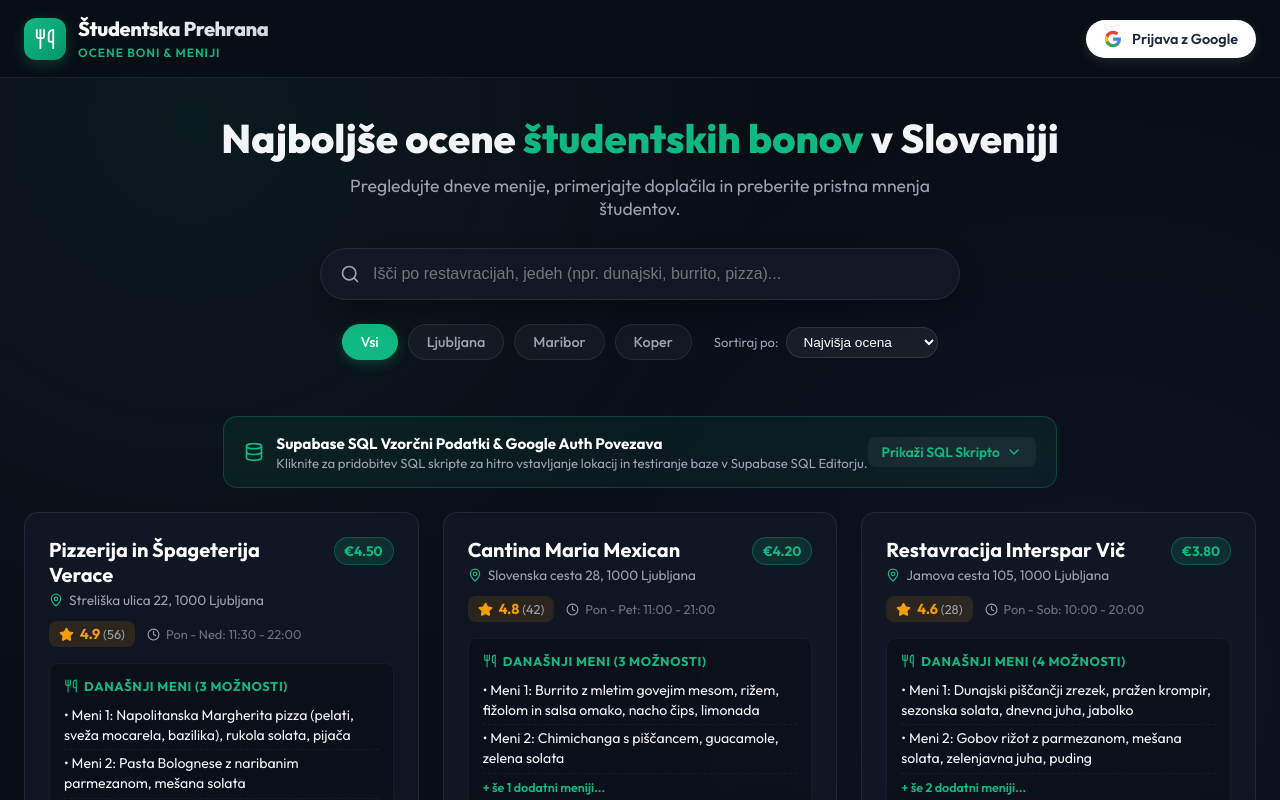
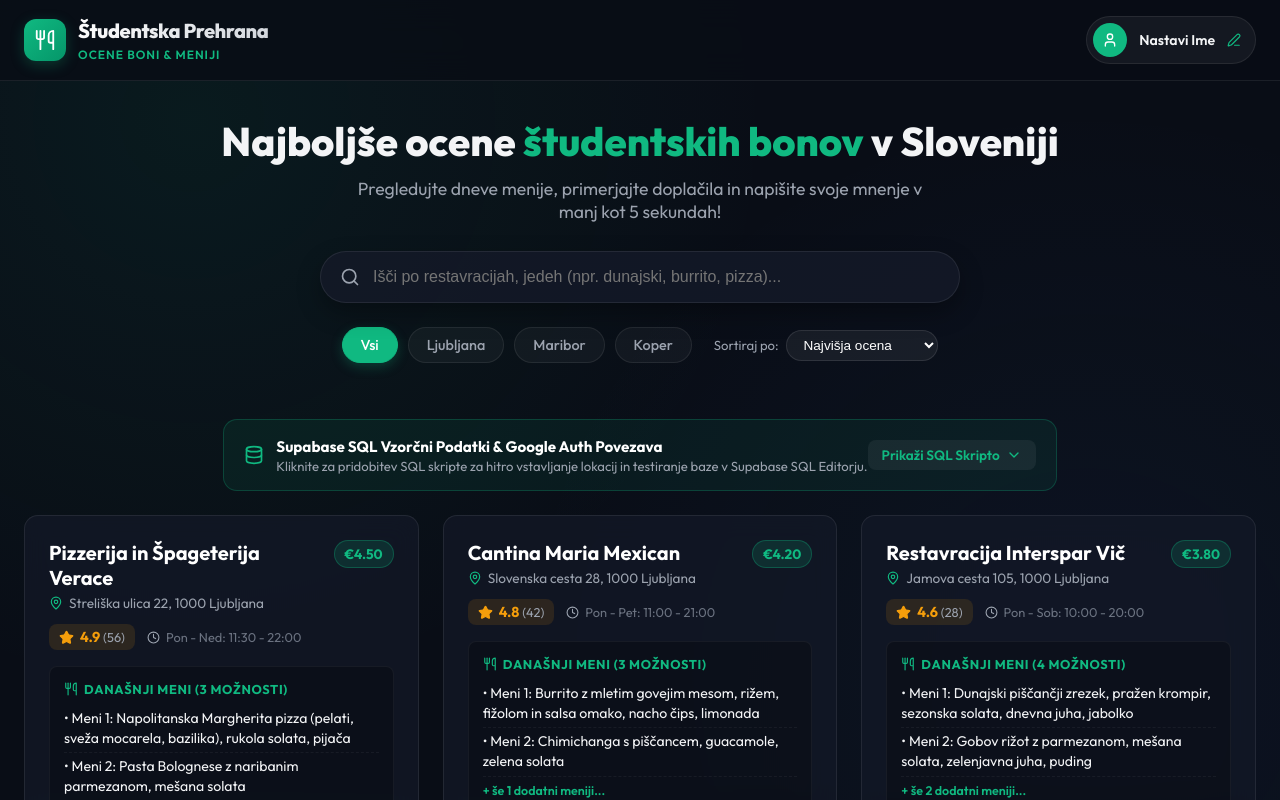
Before and after one commit to janjjjan/studentmealrating, a Next.js app: page / in a window 1280 px wide. Shown: the top 800 px of the page. Built offline with nearby package versions, Linux system fonts and the light colour scheme; no server answers; the database is empty.

Commit message:
Allow instant review submission with student nickname without mandatory auth login

```diff
--- a/src/app/page.tsx
+++ b/src/app/page.tsx
@@ -1,7 +1,7 @@
 'use client';
 
 import { useState, useEffect } from 'react';
-import { Search, Sparkles, Filter, ShieldCheck, PlusCircle } from 'lucide-react';
+import { Search, Filter } from 'lucide-react';
 import { User } from '@supabase/supabase-js';
 import { createClient } from '@/lib/supabase/client';
 import { LocationWithDetails, Review } from '@/lib/supabase/types';
@@ -26,25 +26,16 @@ export default function Home() {
   const [activeMenuLocation, setActiveMenuLocation] = useState<LocationWithDetails | null>(null);
   const [activeReviewLocation, setActiveReviewLocation] = useState<LocationWithDetails | null>(null);
 
-  // Supabase Auth listener & initial fetch
+  // Initial fetch from Supabase if connected
   useEffect(() => {
     const supabase = createClient();
 
-    // Get current user
     supabase.auth.getUser().then(({ data }) => {
       if (data?.user) {
         setUser(data.user);
       }
     });
 
-    // Listen for auth state changes (e.g. login via Google redirect)
-    const { data: authListener } = supabase.auth.onAuthStateChange(
-      (_event, session) => {
-        setUser(session?.user ?? null);
-      }
-    );
-
-    // Fetch locations & daily menus from Supabase
     const loadSupabaseData = async () => {
       try {
         const { data: locsData, error: locsError } = await supabase
@@ -56,17 +47,15 @@ export default function Home() {
           `);
 
         if (locsError || !locsData || locsData.length === 0) {
-          console.log('Supabase check: No remote rows found or DB setup pending. Using demo dataset.');
+          console.log('Supabase check: Using dataset.');
           return;
         }
 
-        // Map Supabase rows to our interface
         const mappedLocations: LocationWithDetails[] = locsData.map((loc: any) => {
           const reviews = loc.reviews || [];
           const totalRating = reviews.reduce((sum: number, r: any) => sum + (r.rating || 0), 0);
           const avgRating = reviews.length > 0 ? totalRating / reviews.length : undefined;
 
-          // Find today's daily menu
           const todayStr = new Date().toISOString().split('T')[0];
           const todayMenu = loc.daily_menus?.find((m: any) => m.menu_date === todayStr) || loc.daily_menus?.[0];
 
@@ -95,10 +84,6 @@ export default function Home() {
     };
 
     loadSupabaseData();
-
-    return () => {
-      authListener.subscription.unsubscribe();
-    };
   }, []);
 
   const handleLogout = async () => {
@@ -163,7 +148,7 @@ export default function Home() {
           Najboljše ocene <span style={{ color: '#10b981' }}>študentskih bonov</span> v Sloveniji
         </h1>
         <p className="hero-subtitle">
-          Pregledujte dneve menije, primerjajte doplačila in preberite pristna mnenja študentov.
+          Pregledujte dneve menije, primerjajte doplačila in napišite svoje mnenje v manj kot 5 sekundah!
         </p>
 
         {/* Search Input */}
@@ -264,10 +249,6 @@ export default function Home() {
         user={user}
         onClose={() => setActiveReviewLocation(null)}
         onAddReview={handleAddReview}
-        onOpenAuthModal={() => {
-          setActiveReviewLocation(null);
-          setIsAuthModalOpen(true);
-        }}
       />
     </main>
   );
--- a/src/components/Header.tsx
+++ b/src/components/Header.tsx
@@ -1,6 +1,7 @@
 'use client';
 
-import { Utensils, LogOut, Sparkles, User as UserIcon } from 'lucide-react';
+import { useState, useEffect } from 'react';
+import { Utensils, User as UserIcon, Edit3 } from 'lucide-react';
 import { User } from '@supabase/supabase-js';
 
 interface HeaderProps {
@@ -10,6 +11,23 @@ interface HeaderProps {
 }
 
 export function Header({ user, onOpenAuthModal, onLogout }: HeaderProps) {
+  const [nickname, setNickname] = useState('');
+
+  useEffect(() => {
+    const stored = localStorage.getItem('student_reviewer_name');
+    if (stored) {
+      setNickname(stored);
+    }
+  }, []);
+
+  const handlePromptNickname = () => {
+    const newName = prompt('Vnesite vaše ime oz. vzdevek za pisanje ocen:', nickname || 'Študent');
+    if (newName && newName.trim()) {
+      setNickname(newName.trim());
+      localStorage.setItem('student_reviewer_name', newName.trim());
+    }
+  };
+
   return (
     <header className="site-header">
       <div className="header-container">
@@ -24,55 +42,22 @@ export function Header({ user, onOpenAuthModal, onLogout }: HeaderProps) {
           </div>
         </div>
 
-        {/* User Auth Section */}
-        <div style={{ display: 'flex', alignItems: 'center', gap: '14px' }}>
-          {user ? (
-            <div className="user-profile-badge">
-              <div className="user-avatar">
-                {user.user_metadata?.avatar_url ? (
-                  // eslint-disable-next-next/no-img-element
-                  <img src={user.user_metadata.avatar_url} alt={user.email || 'Uporabnik'} />
-                ) : (
-                  user.email?.charAt(0).toUpperCase() || <UserIcon size={16} />
-                )}
-              </div>
-              <span style={{ fontSize: '0.88rem', fontWeight: 600, color: '#f3f4f6' }}>
-                {user.user_metadata?.full_name || user.email?.split('@')[0]}
-              </span>
-              <button
-                onClick={onLogout}
-                className="btn-logout"
-                title="Odjava"
-              >
-                <LogOut size={16} />
-              </button>
+        {/* User Profile / Nickname Badge */}
+        <div style={{ display: 'flex', alignItems: 'center', gap: '12px' }}>
+          <button
+            onClick={handlePromptNickname}
+            className="user-profile-badge"
+            style={{ cursor: 'pointer' }}
+            title="Spremenci svoj vzdevek za ocenjevanje"
+          >
+            <div className="user-avatar">
+              <UserIcon size={16} />
             </div>
-          ) : (
-            <button
-              onClick={onOpenAuthModal}
-              className="btn-google-login"
-            >
-              <svg width="18" height="18" viewBox="0 0 24 24">
-                <path
-                  fill="#4285F4"
-                  d="M22.56 12.25c0-.78-.07-1.53-.2-2.25H12v4.26h5.92c-.26 1.37-1.04 2.53-2.21 3.31v2.77h3.57c2.08-1.92 3.28-4.74 3.28-8.09z"
-                />
-                <path
-                  fill="#34A853"
-                  d="M12 23c2.97 0 5.46-.98 7.28-2.66l-3.57-2.77c-.98.66-2.23 1.06-3.71 1.06-2.86 0-5.29-1.93-6.16-4.53H2.18v2.84C3.99 20.53 7.7 23 12 23z"
-                />
-                <path
-                  fill="#FBBC05"
-                  d="M5.84 14.09c-.22-.66-.35-1.36-.35-2.09s.13-1.43.35-2.09V7.06H2.18C1.43 8.55 1 10.22 1 12s.43 3.45 1.18 4.94l2.85-2.22.81-.63z"
-                />
-                <path
-                  fill="#EA4335"
-                  d="M12 5.38c1.62 0 3.06.56 4.21 1.64l3.15-3.15C17.45 2.09 14.97 1 12 1 7.7 1 3.99 3.47 2.18 7.06l3.66 2.84c.87-2.6 3.3-4.52 6.16-4.52z"
-                />
-              </svg>
-              <span>Prijava z Google</span>
-            </button>
-          )}
+            <span style={{ fontSize: '0.88rem', fontWeight: 600, color: '#f3f4f6' }}>
+              {nickname ? nickname : 'Nastavi Ime'}
+            </span>
+            <Edit3 size={14} color="#10b981" />
+          </button>
         </div>
       </div>
     </header>
--- a/src/components/ReviewModal.tsx
+++ b/src/components/ReviewModal.tsx
@@ -1,7 +1,7 @@
 'use client';
 
-import { useState } from 'react';
-import { X, Star, Send, ShieldAlert } from 'lucide-react';
+import { useState, useEffect } from 'react';
+import { X, Star, Send, UserCheck } from 'lucide-react';
 import { User } from '@supabase/supabase-js';
 import { LocationWithDetails, Review } from '@/lib/supabase/types';
 import { createClient } from '@/lib/supabase/client';
@@ -11,7 +11,6 @@ interface ReviewModalProps {
   user: User | null;
   onClose: () => void;
   onAddReview: (locationId: string, newReview: Review) => void;
-  onOpenAuthModal: () => void;
 }
 
 export function ReviewModal({
@@ -19,35 +18,45 @@ export function ReviewModal({
   user,
   onClose,
   onAddReview,
-  onOpenAuthModal,
 }: ReviewModalProps) {
   const [rating, setRating] = useState(5);
   const [hoverRating, setHoverRating] = useState(0);
   const [comment, setComment] = useState('');
+  const [authorName, setAuthorName] = useState('');
   const [submitting, setSubmitting] = useState(false);
+
+  // Auto-fill stored name or user email on load
+  useEffect(() => {
+    if (user?.email) {
+      setAuthorName(user.user_metadata?.full_name || user.email.split('@')[0]);
+    } else {
+      const stored = localStorage.getItem('student_reviewer_name');
+      if (stored) {
+        setAuthorName(stored);
+      }
+    }
+  }, [user]);
 
   if (!location) return null;
 
   const handleSubmit = async (e: React.FormEvent) => {
     e.preventDefault();
-    if (!user) {
-      onOpenAuthModal();
-      return;
-    }
+
+    const nameToUse = authorName.trim() || 'Anonimni Študent';
+    localStorage.setItem('student_reviewer_name', nameToUse);
 
     setSubmitting(true);
 
     try {
       const supabase = createClient();
 
-      // Try posting to Supabase `reviews` table
+      // Try posting to Supabase `reviews` table if available
       const { data, error } = await supabase
         .from('reviews')
         .insert({
           location_id: location.id,
-          user_id: user.id,
           rating: rating,
-          comment: comment.trim(),
+          comment: `${nameToUse}: ${comment.trim()}`,
         })
         .select()
         .single();
@@ -55,15 +64,15 @@ export function ReviewModal({
       const newReview: Review = {
         id: data?.id || `rev-${Date.now()}`,
         location_id: location.id,
-        user_id: user.id,
         rating: rating,
         comment: comment.trim(),
         created_at: new Date().toISOString(),
-        user_email: user.email || 'Anonimni študent',
+        author_name: nameToUse,
+        user_email: nameToUse,
       };
 
       if (error) {
-        console.warn('Supabase insert notice (using state fallback if DB table not yet set up):', error.message);
+        console.warn('Supabase review insert notice (using local state update):', error.message);
       }
 
       onAddReview(location.id, newReview);
@@ -90,34 +99,29 @@ export function ReviewModal({
           {location.name}
         </p>
 
-        {!user ? (
-          <div
+        <form onSubmit={handleSubmit}>
+          {/* Name / Nickname field */}
+          <div className="form-group">
+            <label className="form-label" style={{ display: 'flex', alignItems: 'center', gap: '6px' }}>
+              <UserCheck size={16} color="#10b981" /> Vaše ime ali vzdevek:
+            </label>
+            <input
+              type="text"
+              placeholder="Npr. Jan K., Maja ali Študent UL"
+              value={authorName}
+              onChange={(e) => setAuthorName(e.target.value)}
+              required
               style={{
-              padding: '20px',
-              background: 'rgba(239, 68, 68, 0.1)',
-              border: '1px solid rgba(239, 68, 68, 0.2)',
-              borderRadius: '12px',
-              textAlign: 'center',
-              marginBottom: '20px'
+                width: '100%',
+                padding: '12px',
+                background: 'rgba(0, 0, 0, 0.3)',
+                border: '1px solid rgba(255, 255, 255, 0.1)',
+                borderRadius: '8px',
+                color: 'white',
+                fontSize: '0.95rem',
+                outline: 'none'
               }}
-          >
-            <ShieldAlert size={28} color="#ef4444" style={{ margin: '0 auto 8px auto' }} />
-            <p style={{ color: '#f3f4f6', fontSize: '0.9rem', marginBottom: '12px' }}>
-              Za ocenjevanje študentskih bonov se morate najprej prijaviti z Google računom.
-            </p>
-            <button
-              onClick={onOpenAuthModal}
-              className="btn-primary"
-              style={{ margin: '0 auto', flex: 'none' }}
-            >
-              Prijava z Google
-            </button>
-          </div>
-        ) : (
-          <form onSubmit={handleSubmit}>
-            {/* User identification */}
-            <div style={{ fontSize: '0.85rem', color: '#9ca3af', marginBottom: '16px' }}>
-              Prijavljeni kot: <b style={{ color: 'white' }}>{user.email}</b>
+            />
           </div>
 
           {/* Star Rating selector */}
@@ -165,10 +169,9 @@ export function ReviewModal({
             style={{ width: '100%', padding: '12px' }}
           >
             <Send size={18} />
-              <span>{submitting ? 'Pošiljanje ocene...' : 'Oddaj oceno'}</span>
+            <span>{submitting ? 'Pošiljanje ocene...' : 'Objavi oceno'}</span>
           </button>
         </form>
-        )}
       </div>
     </div>
   );
--- a/src/lib/supabase/types.ts
+++ b/src/lib/supabase/types.ts
@@ -19,11 +19,12 @@ export interface DailyMenu {
 export interface Review {
   id: string;
   location_id: string;
-  user_id: string;
+  user_id?: string;
   rating: number; // 1 to 5
   comment: string | null;
   created_at: string;
-  user_email?: string; // Optional joined user info
+  user_email?: string; // Optional user info
+  author_name?: string; // Student nickname/name
 }
 
 export interface LocationWithDetails extends Location {
```
Lines whose indentation alone changed are shown as unchanged.
